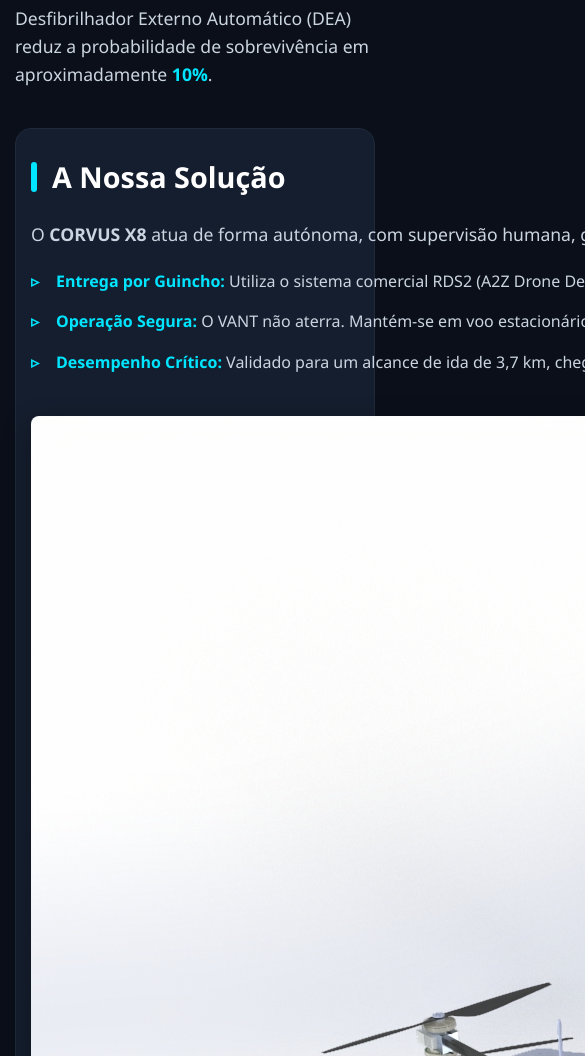
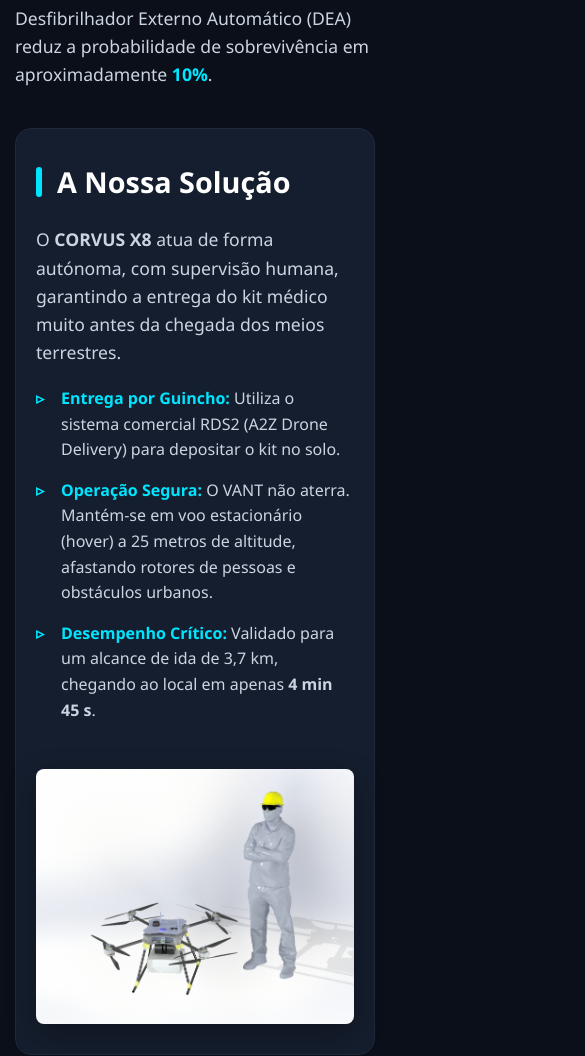
Before and after one commit to corvus-x8/corvus-x8.github.io, a plain HTML site: page index.html in a window 390 px wide. Shown: the part 944-2000 px from the top of the page, 585 px wide, since content can reach past the window. Drawn offline with Linux system fonts and the light colour scheme.

Commit message:
Update index.html

```diff
--- a/index.html
+++ b/index.html
@@ -5,6 +5,11 @@
     <meta name="viewport" content="width=device-width, initial-scale=1.0">
     <title>CORVUS X8 | Transporte de Emergência Médica</title>
     <style>
+        /* Regra de Ouro para Responsividade (Impede que as caixas transbordem o ecrã) */
+        *, *::before, *::after {
+            box-sizing: border-box;
+        }
+
         /* Estilos Base e Variáveis */
         :root {
             --bg-color: #0b0f19;
@@ -22,7 +27,7 @@
             line-height: 1.6;
             margin: 0;
             padding: 0;
-            overflow-x: hidden;
+            overflow-x: hidden; /* Impede scroll horizontal */
         }
 
         /* Hero Section (Topo) */
@@ -113,7 +118,7 @@
 
         .split-text {
             flex: 1;
-            min-width: 300px;
+            min-width: 300px; /* Isto causava o problema no telemóvel, foi resolvido no @media abaixo */
         }
 
         .split-image {
@@ -124,6 +129,8 @@
 
         .split-image img {
             max-width: 100%;
+            height: auto;
+            display: block;
             border-radius: 8px;
             box-shadow: 0 10px 30px rgba(0,0,0,0.3);
         }
@@ -235,32 +242,36 @@
         }
 
         /* =========================================
-           RESPONSIVIDADE (Correções para Telemóvel)
+           RESPONSIVIDADE (A magia que corrige o telemóvel)
            ========================================= */
         @media (max-width: 768px) {
             .hero {
                 padding: 50px 15px 30px;
             }
             .hero h1 {
-                font-size: 2.8em; /* Reduz o título no telemóvel */
+                font-size: 2.8em;
             }
             .container {
-                padding: 40px 15px; /* Reduz as margens laterais */
+                padding: 40px 15px;
             }
             h2 {
                 font-size: 1.8em;
             }
+
+            /* Correção definitiva da secção partida */
             .split-section {
-                padding: 25px 15px; /* Muito importante: menos margem interior */
-                gap: 25px; /* Menos espaço entre texto e foto */
+                flex-direction: column; /* Força a imagem a ficar em baixo do texto */
+                padding: 30px 20px; /* Reduz a margem que estava a esmagar o texto */
+                gap: 30px;
                 margin: 40px 0;
             }
             .split-text, .split-image {
-                min-width: 100%; /* Força os blocos a ocuparem o ecrã e a empilharem perfeitamente */
-                flex: none;
+                min-width: 0; /* Remove a regra dos 300px que estava a estragar o ecrã */
+                width: 100%; /* Garante que ocupa a largura perfeita e não mais do que isso */
             }
+
             .specs-grid {
-                grid-template-columns: 1fr; /* Cartões numa só coluna */
+                grid-template-columns: 1fr;
             }
         }
     </style>
```
